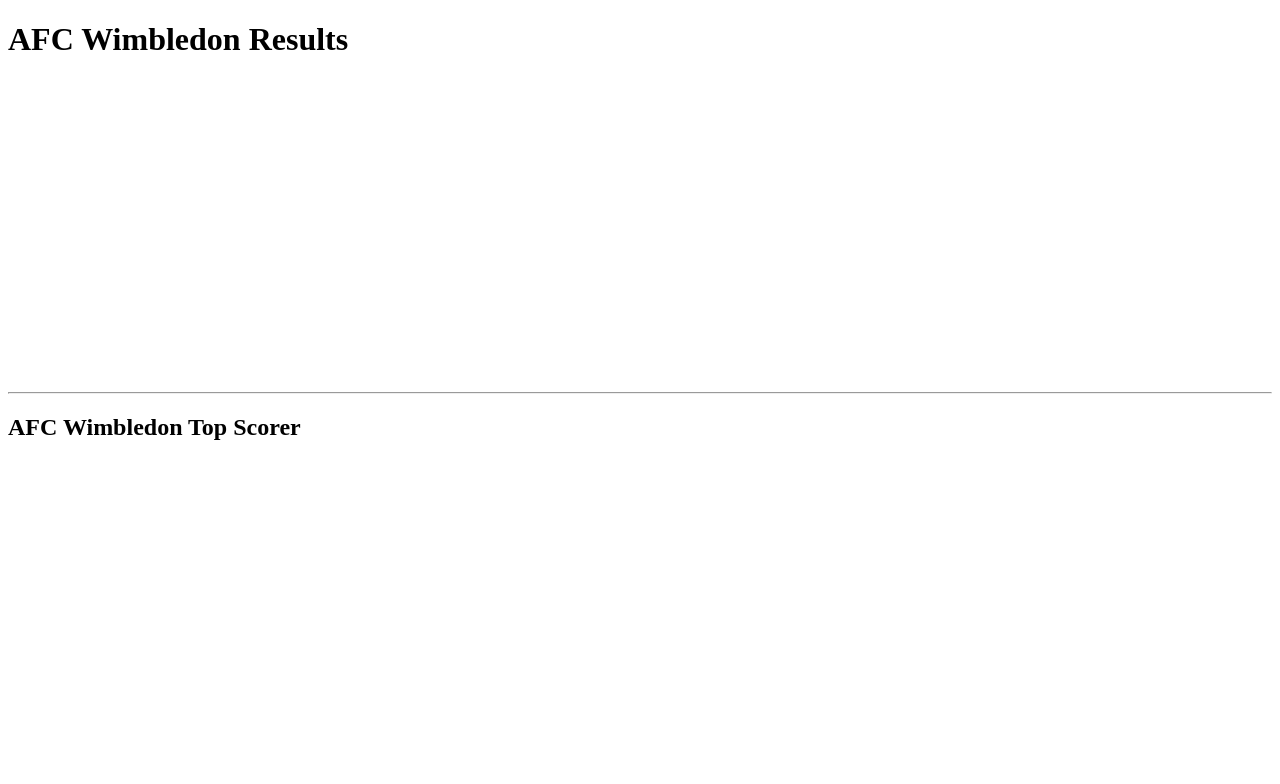
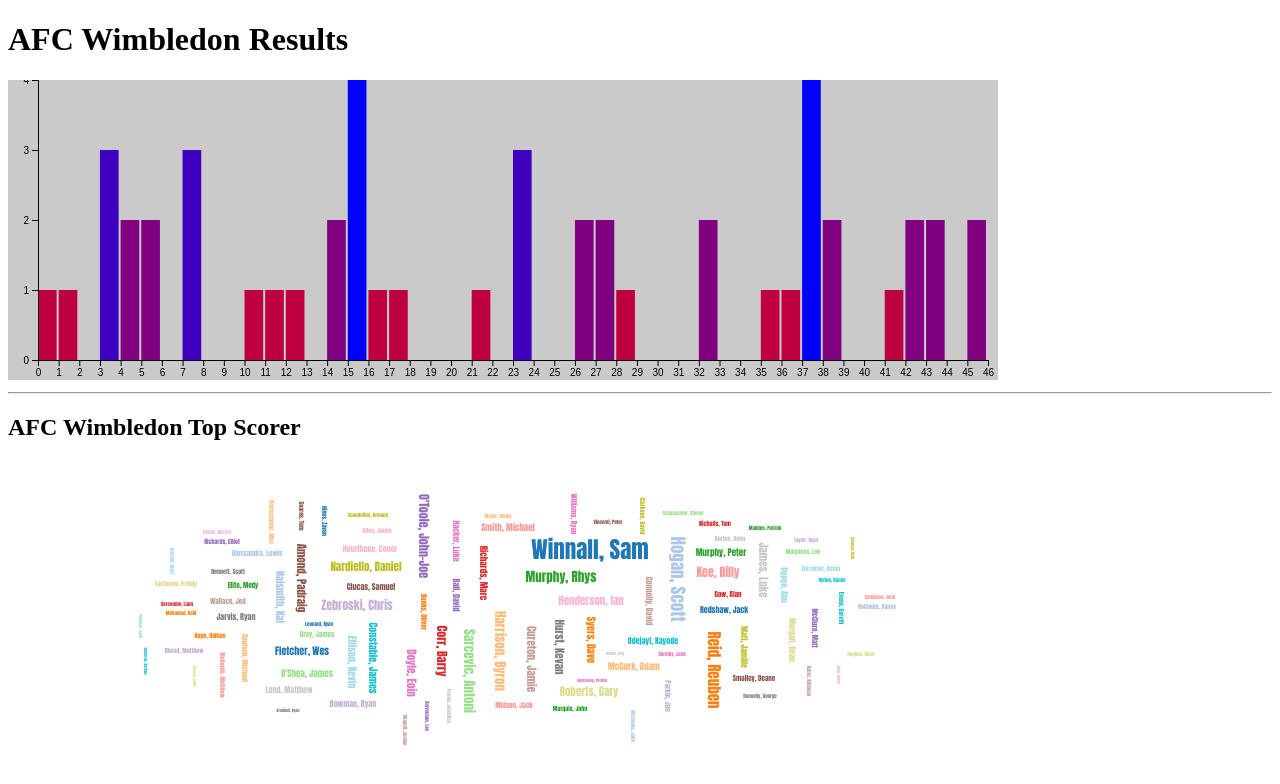
Before and after one commit to happy-fox-2017/d3-wimbledon, a plain HTML site: page index.html in a window 1280 px wide. Drawn offline with nearby package versions, Linux system fonts and the light colour scheme.

Commit message:
d3-wimbledon

```diff
--- a/script.js
+++ b/script.js
@@ -1,25 +1,84 @@
 /* global d3 */
 
 // Our canvas
-const width = 750,
+const width = 950,
   height = 300,
   margin = 20
-marginLeft = 40
+  marginLeft = 40
+
+var colorScale = d3.scaleLinear()
+     yScale = d3.scaleLinear()
 
 // Drawing area
 let svg = d3.select('#results')
   .append('svg')
-  .attr('width', width)
+  .style('background', '#cacaca')
+  .attr('width', width + marginLeft)
   .attr('height', height)
 
 // Data reloading
 let reload = () => {
   // Your data parsing here...
+  d3.tsv("afcw-results.tsv", function (d) {
+    let goals = d.map(data => {
+      return data.GoalsScored
+    })
+    redraw(goals)
+  })
 }
 
 // redraw function
 let redraw = (data) => {
+  colorScale.domain([0, d3.max(data)])
+          .range(['red', 'blue'])
+  yScale.domain([0, d3.max(data)])
+          .range([0, height - margin])
+
+  let yAxis = d3.scaleLinear()
+          .domain([0, d3.max(data)])
+          .range([height - margin, 0])
+  let xAxis = d3.scaleLinear()
+          .domain([0, data.length])
+          .range([0, width])
+
+  let barWidth = width/data.length
+
   // Your data to graph here
+  svg.selectAll('rect')
+    .data(data)
+    .enter()
+    .append('rect')
+    .attr('fill', colorScale)
+    .attr('class', 'bar')
+    .attr('x', (d, i) => {
+      return i * barWidth + marginLeft - 10
+    })
+    .attr('y', (d) => {
+      return height - yScale(d) - margin
+    })
+    .attr('width', barWidth - 2)
+    .attr('height', (d) => {
+      return yScale(d)
+    })
+
+    .on('mouseover', function (d, i) {
+      d3.select(this).style('fill', '#bada55')
+    })
+    .on('mouseout', function (d, i) {
+      d3.select(this).style('fill', colorScale(d))
+    })
+
+
+
+
+  svg.append('g')
+    .attr('class', 'axisSteelBlue')
+    .attr('transform', `translate(${marginLeft - 10})`)
+    .call(d3.axisLeft(yAxis).ticks(d3.max(data)))
+  svg.append('g')
+    .attr('class', 'axisSteelBlue')
+    .attr('transform', `translate(${marginLeft - 10}, ${height - margin})`)
+    .call(d3.axisBottom(xAxis).ticks(data.length))
 
 }
 
--- a/topscore.js
+++ b/topscore.js
@@ -6,12 +6,46 @@ let leaderScale = d3.scaleLinear()
 
 const draw = (words) => {
   // Draw your data here...
-
+  console.log('words ---- :' + words);
+  d3.select("#top-score").append("svg")
+    .attr("width", width)
+    .attr("height", height)
+    .append("g")
+    .attr("transform", "translate(" + (width/2) + "," + (height/2) + ")")
+    .selectAll("text")
+    .data(words)
+    .enter().append("text")
+     .style("font-size", function(d) { return d.size + "px"; })
+     .style("font-family", "Impact")
+     .style("fill", function(d, i) { return fill(i); })
+     .attr("text-anchor", "middle")
+     .attr("transform", function(d) {
+       return "translate(" + [d.x, d.y] + ")rotate(" + d.rotate + ")";
+     })
+     .text(function(d) { return d.text; });
 }
 
 
 const load = () => {
   // Load your data here...
+
+  d3.tsv('stats.tsv', function (data) {
+    var leaders = data
+      .filter(function (d) { return +d.G > 0 })
+      .map(function (d) { return { text: d.Name, size: +d.G }})
+      .sort(function (a, b) { return d3.descending(a.size, b.size)})
+      .slice(0, 100)
+
+    d3.layout.cloud().size([width, height])
+      .words(leaders)
+      .padding(5)
+      .rotate(function () { return ~~(Math.random() * 2) * 90})
+      .font("Impact")
+      .fontSize(function (d) { return d.size })
+      .on("end", draw)
+      .start()
+  })
+
 }
 
 load()
```
Also changed, not shown: index.html (+1 -0 lines).
